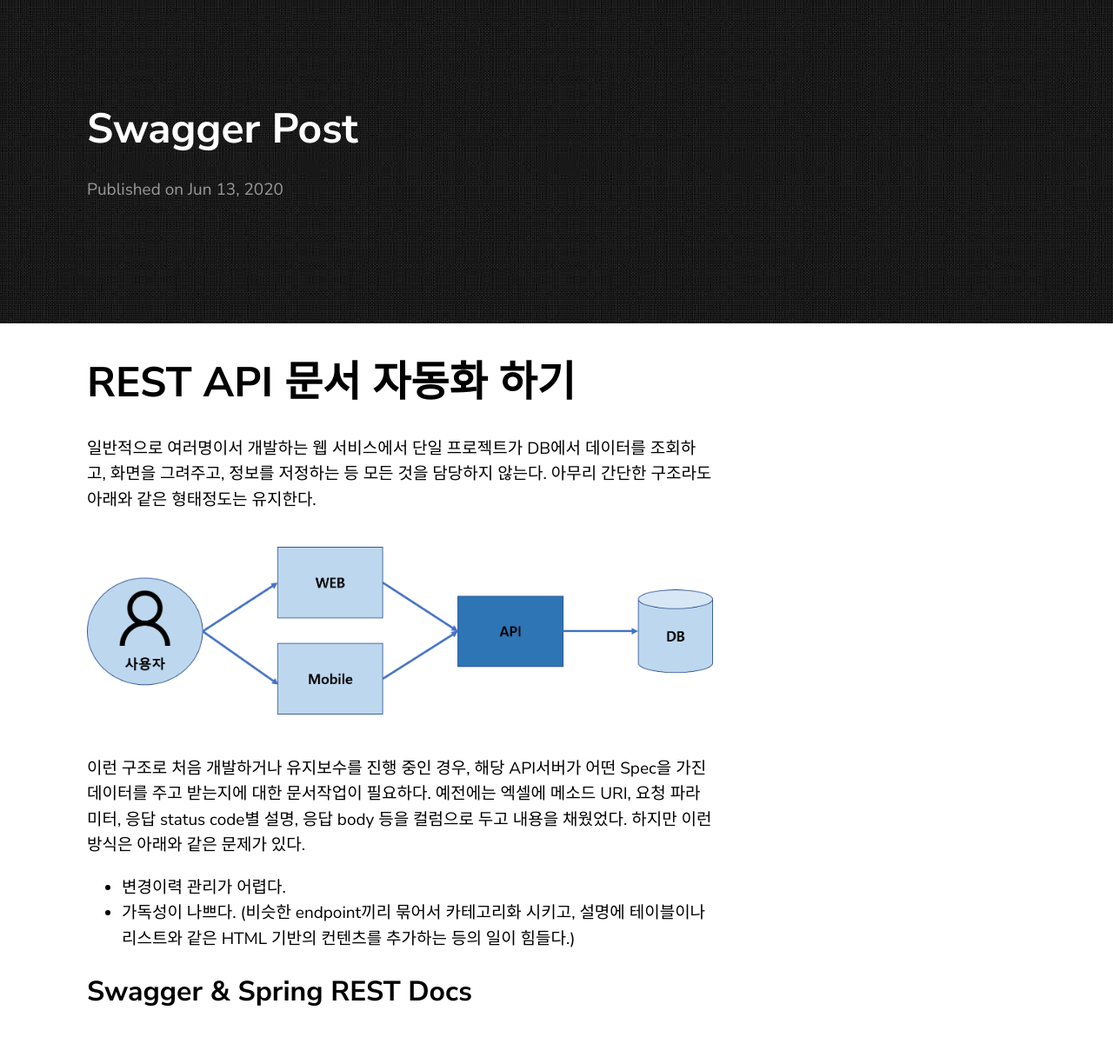
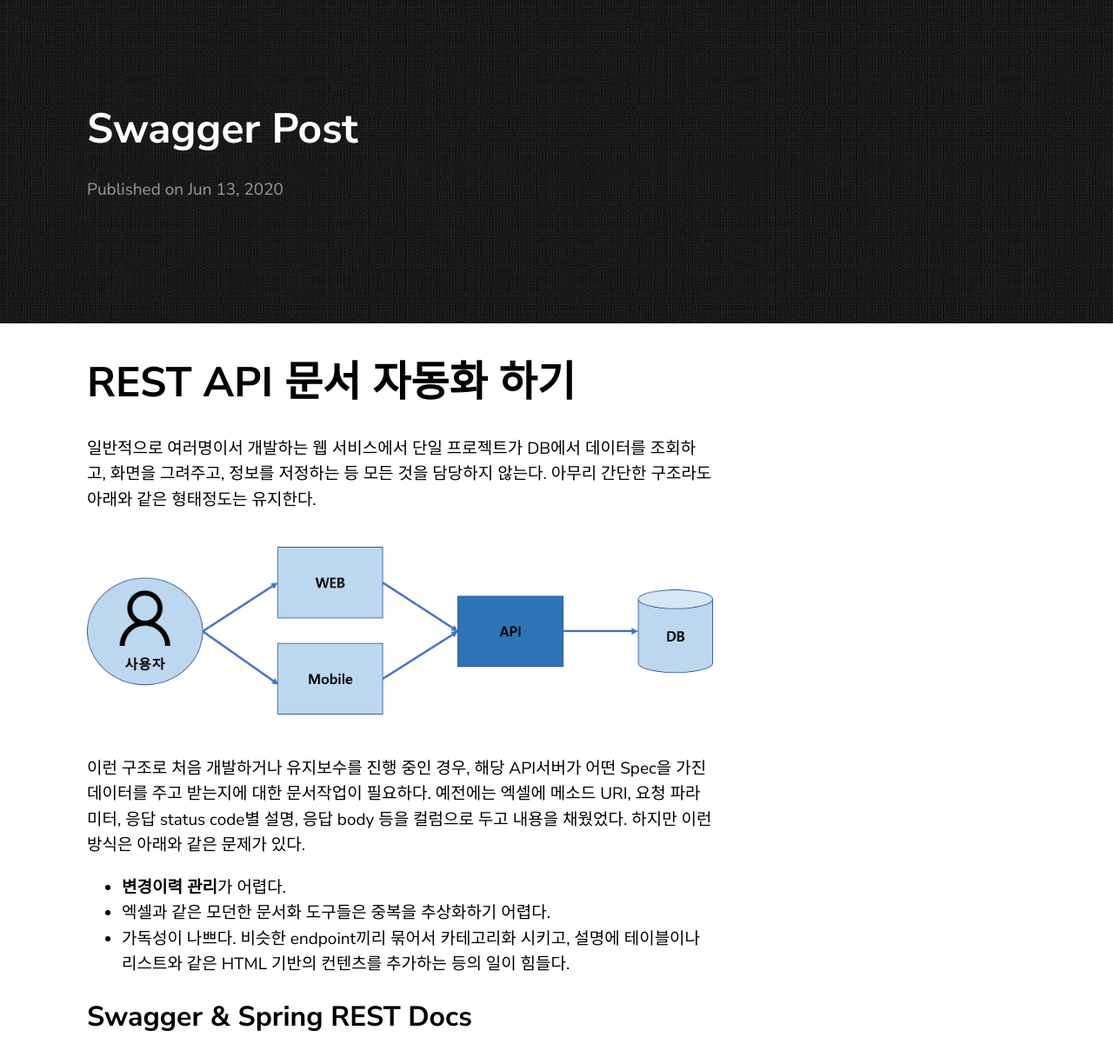
Before and after one commit to rbwls31/rbwls31.github.io, a Jekyll site: the page built from _posts/2020-06-13-swagger-post.markdown, in a window 1280 px wide. Shown: the whole page at 87% size. Built offline with Jekyll 4.4.1, drawn with Linux system fonts in a browser that asks for light colours; our own code applies the rules of GitHub Pages for plain Markdown files; before the commit the page ends 1187 px from its top, so only the background shows below that.

Commit message:
_posts/2020-06-13-swagger-post.markdown updated from https://stackedit.io/

```diff
--- a/_posts/2020-06-13-swagger-post.markdown
+++ b/_posts/2020-06-13-swagger-post.markdown
@@ -6,9 +6,9 @@
 이런 구조로 처음 개발하거나 유지보수를 진행 중인 경우, 해당 API서버가 어떤 Spec을 가진 데이터를 주고 받는지에 대한 문서작업이 필요하다.
 예전에는 엑셀에 메소드 URI, 요청 파라미터, 응답 status code별 설명, 응답 body 등을 컬럼으로 두고 내용을 채웠었다.  하지만 이런 방식은 아래와 같은 문제가 있다.
 
- - 변경이력 관리가 어렵다.
- - 가독성이 나쁘다.
- (비슷한 endpoint끼리 묶어서 카테고리화 시키고, 설명에  테이블이나 리스트와 같은 HTML 기반의 컨텐츠를 추가하는 등의 일이 힘들다.)
+ - **변경이력 관리**가 어렵다.
+ - 엑셀과 같은 모던한 문서화 도구들은 중복을 추상화하기 어렵다.
+ - 가독성이 나쁘다. 비슷한 endpoint끼리 묶어서 카테고리화 시키고, 설명에  테이블이나 리스트와 같은 HTML 기반의 컨텐츠를 추가하는 등의 일이 힘들다.
 
 ## Swagger & Spring REST Docs
 
```
Also changed, not shown: other parts of _posts/2020-06-13-swagger-post.markdown (+3 -3 lines).
